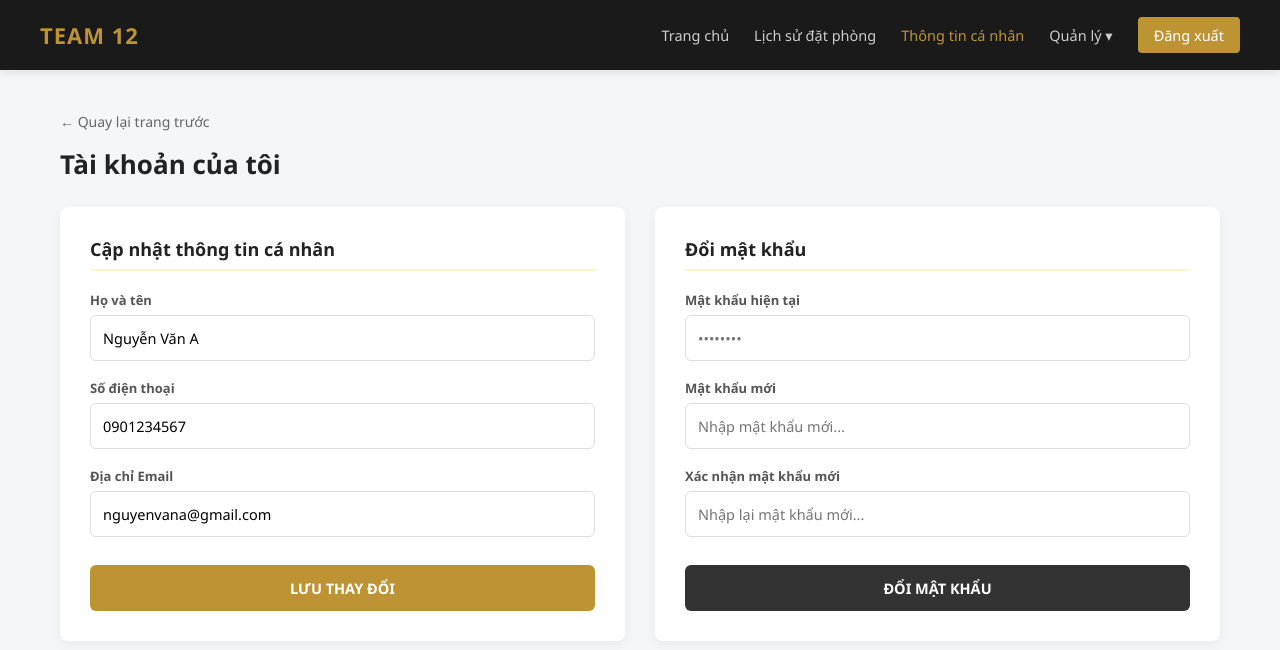
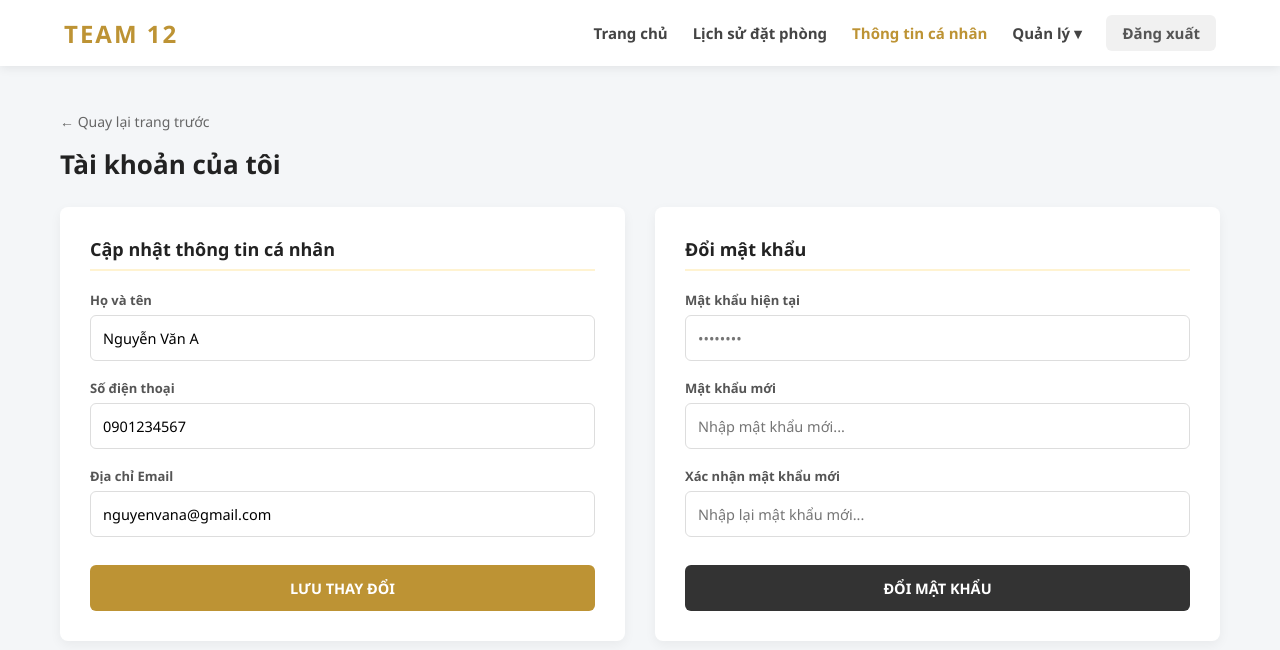
Before and after one commit to 23130333nguyentrongtin/UI_PTTKHT, a plain HTML site: page HTML/profile.html in a window 1280 px wide. Drawn offline with Linux system fonts and the light colour scheme.

Commit message:
chỉnh sửa header

```diff
--- a/CSS/history.css
+++ b/CSS/history.css
@@ -1,91 +1,106 @@
 * { margin: 0; padding: 0; box-sizing: border-box; font-family: 'Segoe UI', sans-serif; }
 body { background-color: #f4f6f8; color: #333; padding-top: 80px; }
 .main-header {
+    width: 100%;
     position: fixed;
     top: 0;
     left: 0;
-    right: 0;
-    height: 70px;
-    background: #1a1a1a;
-    color: #fff;
+    background-color: #ffffff;
     display: flex;
-    justify-content: space-between; align-items: center;
-    padding: 0 40px;
+    justify-content: space-between;
+    align-items: center;
+    padding: 15px 5%;
+    box-shadow: 0 2px 10px rgba(0,0,0,0.08);
     z-index: 1000;
-    box-shadow: 0 2px 10px rgba(0,0,0,0.1);
 }
+
 .main-header .logo {
-    font-size: 22px;
+    color: #bd9334;
+    font-size: 24px;
     font-weight: bold;
-    letter-spacing: 1px;
-    color: #bd9334;
+    letter-spacing: 2px;
 }
+
 .nav-menu {
     display: flex;
     align-items: center;
     gap: 25px;
 }
+
 .nav-menu a {
-    color: #ccc;
     text-decoration: none;
-    font-size: 14.5px;
-    font-weight: 500;
-    transition: color 0.2s;
+    color: #444;
+    font-weight: 600;
+    font-size: 15px;
+    transition: color 0.3s ease;
 }
-.nav-menu a:hover, .nav-menu a.his {
+
+.nav-menu a:hover,
+.nav-menu a.his {
     color: #bd9334;
+}
+
+.dropbtn {
+    background: none;
+    border: none;
+    color: #444;
+    font-weight: 600;
+    font-size: 15px;
+    cursor: pointer;
+    padding: 0;
+    font-family: inherit;
+    transition: color 0.3s ease;
+}
+
+.dropdown:hover .dropbtn {
+    color: #bd9334;
+}
+
+.nav-menu .btn-logout {
+    background-color: #f1f1f1;
+    padding: 8px 16px;
+    border-radius: 6px;
+    color: #555 !important;
+}
+
+.nav-menu .btn-logout:hover {
+    background-color: #bd9334;
+    color: #fff !important;
 }
 .dropdown {
     position: relative;
     display: inline-block;
 }
-.dropbtn {
-    background: none;
-    border: none;
-    color: #ccc;
-    font-size: 14.5px;
-    font-weight: 500;
-    cursor: pointer;
-    padding: 5px 0;
-}
-.dropdown:hover .dropbtn {
-    color: #bd9334;
-}
+
 .dropdown-content {
     display: none;
     position: absolute;
-    right: 0;
     background-color: #ffffff;
-    min-width: 160px;
-    box-shadow: 0px 8px 16px rgba(0,0,0,0.15);
-    border-radius: 4px;
+    min-width: 180px;
+    box-shadow: 0px 8px 16px rgba(0,0,0,0.1);
+    border-radius: 6px;
+    margin-top: 2px;
     overflow: hidden;
-    z-index: 1;
+    z-index: 1001;
+    border: 1px solid #eee;
 }
+
 .dropdown-content a {
-    color: #333;
+    color: #333 !important;
     padding: 12px 16px;
+    display: block;
     text-decoration: none;
-    display: block;
-    font-size: 13.5px;
-    text-align: left;
+    font-size: 14px;
+    font-weight: normal !important;
 }
+
 .dropdown-content a:hover {
-    background-color: #f5f5f5;
-    color: #bd9334;
+    background: #fffcf5;
+    color: #bd9334 !important;
 }
+
 .dropdown:hover .dropdown-content {
-    display: block;
-}
-.btn-logout {
-    background: #bd9334;
-    color: #fff !important;
-    padding: 8px 16px;
-    border-radius: 4px;
-    font-weight: 600;
-}
-.btn-logout:hover {
-    background: #a47e2a;
+    display: block !important;
 }
 .history-container {
     max-width: 1000px;
--- a/CSS/profile.css
+++ b/CSS/profile.css
@@ -9,84 +9,107 @@ body {
     color: #333;
     padding-top: 80px;
 }
+.main-header {
+    width: 100%;
+    position: fixed;
+    top: 0;
+    left: 0;
+    background-color: #ffffff;
+    display: flex;
+    justify-content: space-between;
+    align-items: center;
+    padding: 15px 5%;
+    box-shadow: 0 2px 10px rgba(0,0,0,0.08);
+    z-index: 1000;
+}
 
-.main-header {
-    position: fixed; top: 0; left: 0; right: 0; height: 70px;
-    background: #1a1a1a; color: #fff; display: flex;
-    justify-content: space-between; align-items: center;
-    padding: 0 40px; z-index: 1000; box-shadow: 0 2px 10px rgba(0,0,0,0.1);
+.main-header .logo {
+    color: #bd9334;
+    font-size: 24px;
+    font-weight: bold;
+    letter-spacing: 2px;
 }
-.main-header .logo {
-    font-size: 22px;
-    font-weight: bold;
-    letter-spacing: 1px;
-    color: #bd9334;
-}
+
 .nav-menu {
     display: flex;
     align-items: center;
     gap: 25px;
 }
+
 .nav-menu a {
-    color: #ccc;
     text-decoration: none;
-    font-size: 14.5px;
-    font-weight: 500;
-    transition: color 0.2s;
+    color: #444;
+    font-weight: 600;
+    font-size: 15px;
+    transition: color 0.3s ease;
 }
-.nav-menu a:hover, .nav-menu a.pro {
+
+.nav-menu a:hover,
+.nav-menu a.his {
     color: #bd9334;
+}
+
+.dropbtn {
+    background: none;
+    border: none;
+    color: #444;
+    font-weight: 600;
+    font-size: 15px;
+    cursor: pointer;
+    padding: 0;
+    font-family: inherit;
+    transition: color 0.3s ease;
+}
+
+.dropdown:hover .dropbtn {
+    color: #bd9334;
+}
+
+.nav-menu .btn-logout {
+    background-color: #f1f1f1;
+    padding: 8px 16px;
+    border-radius: 6px;
+    color: #555 !important;
+}
+
+.nav-menu .btn-logout:hover {
+    background-color: #bd9334;
+    color: #fff !important;
 }
 .dropdown {
     position: relative;
     display: inline-block;
 }
-.dropbtn {
-    background: none;
-    border: none; color: #ccc;
-    font-size: 14.5px;
-    font-weight: 500;
-    cursor: pointer;
-    padding: 5px 0;
-}
-.dropdown:hover .dropbtn {
-    color: #bd9334;
-}
+
 .dropdown-content {
     display: none;
     position: absolute;
-    right: 0;
     background-color: #ffffff;
-    min-width: 160px;
-    box-shadow: 0px 8px 16px rgba(0,0,0,0.15);
-    border-radius: 4px;
+    min-width: 180px;
+    box-shadow: 0px 8px 16px rgba(0,0,0,0.1);
+    border-radius: 6px;
+    margin-top: 2px;
     overflow: hidden;
-    z-index: 1;
+    z-index: 1001;
+    border: 1px solid #eee;
 }
+
 .dropdown-content a {
-    color: #333;
+    color: #333 !important;
     padding: 12px 16px;
+    display: block;
     text-decoration: none;
-    display: block;
-    font-size: 13.5px;
-    text-align: left;
+    font-size: 14px;
+    font-weight: normal !important;
 }
+
 .dropdown-content a:hover {
-    background-color: #f5f5f5;
-    color: #bd9334;
+    background: #fffcf5;
+    color: #bd9334 !important;
 }
+
 .dropdown:hover .dropdown-content {
-    display: block;
-}
-.btn-logout {
-    background: #bd9334;
-    color: #fff !important;
-    padding: 8px 16px;
-    border-radius: 4px;
-    font-weight: 600;
-}
-.btn-logout:hover {
-    background: #a47e2a;
+    display: block !important;
 }
 .profile-container {
     max-width: 1200px;
@@ -168,3 +191,7 @@ body {
 @media (max-width: 850px) {
     .profile-layout { flex-direction: column; }
 }
+.nav-menu a:hover,
+.nav-menu a.pro {
+    color: #bd9334;
+}
--- a/HTML/profile.html
+++ b/HTML/profile.html
@@ -7,12 +7,13 @@
     <link rel="stylesheet" href="../CSS/profile.css">
 </head>
 <body>
+
 <header class="main-header">
     <div class="logo">TEAM 12</div>
     <nav class="nav-menu">
-        <a href="home.html" class="active">Trang chủ</a>
+        <a href="home.html">Trang chủ</a>
         <a href="history.html">Lịch sử đặt phòng</a>
-        <a class="pro" href="profile.html">Thông tin cá nhân</a>
+        <a href="profile.html" class="pro">Thông tin cá nhân</a>
         <div class="dropdown">
             <button class="dropbtn">Quản lý ▾</button>
             <div class="dropdown-content">
@@ -23,8 +24,9 @@
         <a href="../index.html" class="btn-logout">Đăng xuất</a>
     </nav>
 </header>
+
 <main class="profile-container">
-    <a href="#" class="btn-back">← Quay lại trang trước</a>
+    <a href="home.html" class="btn-back">← Quay lại trang trước</a>
     <h1 class="page-title">Tài khoản của tôi</h1>
     <div class="profile-layout">
         <section class="profile-card">
@@ -66,5 +68,6 @@
         </section>
     </div>
 </main>
+
 </body>
 </html>
```
Also changed, not shown: HTML/history.html (+2 -3 lines).
